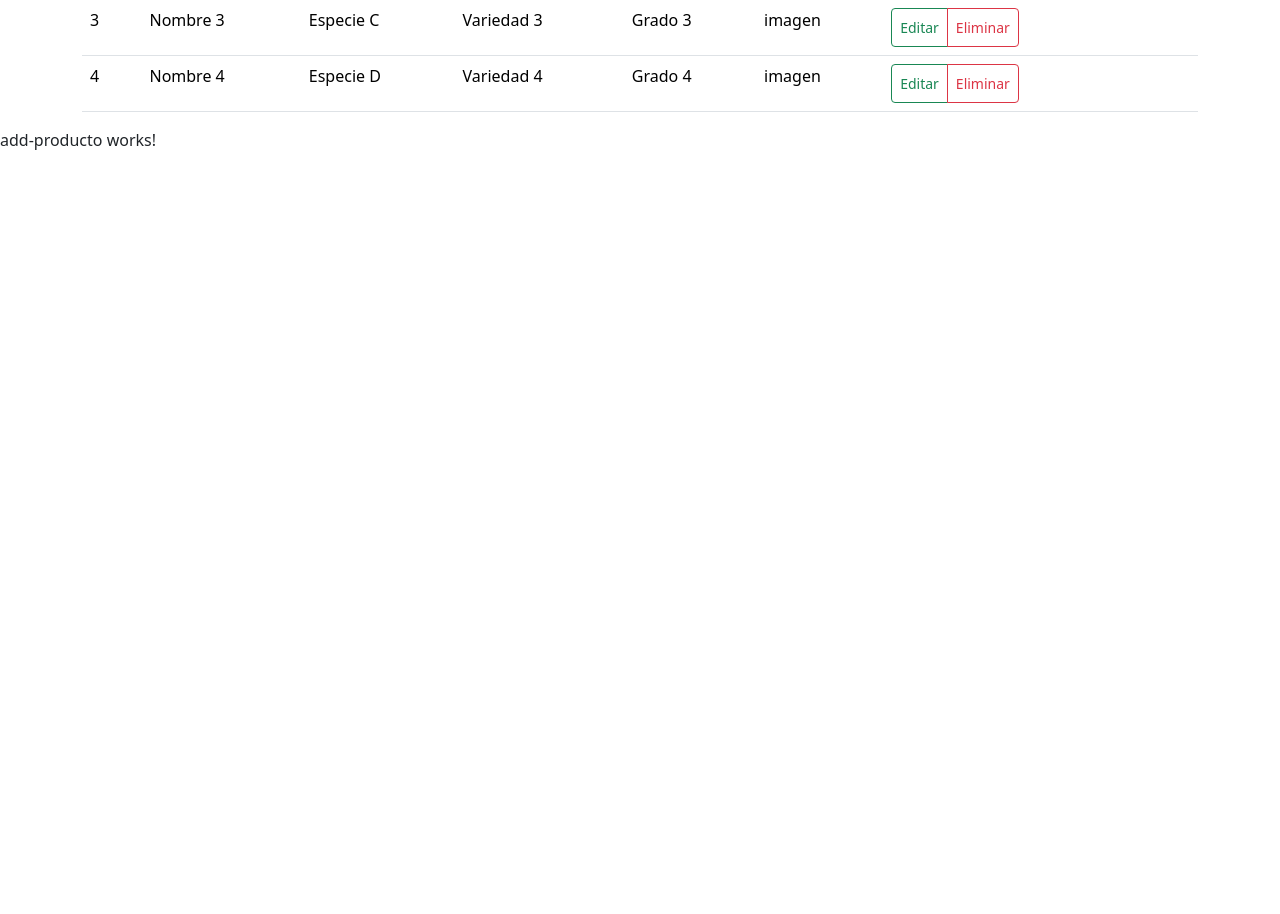
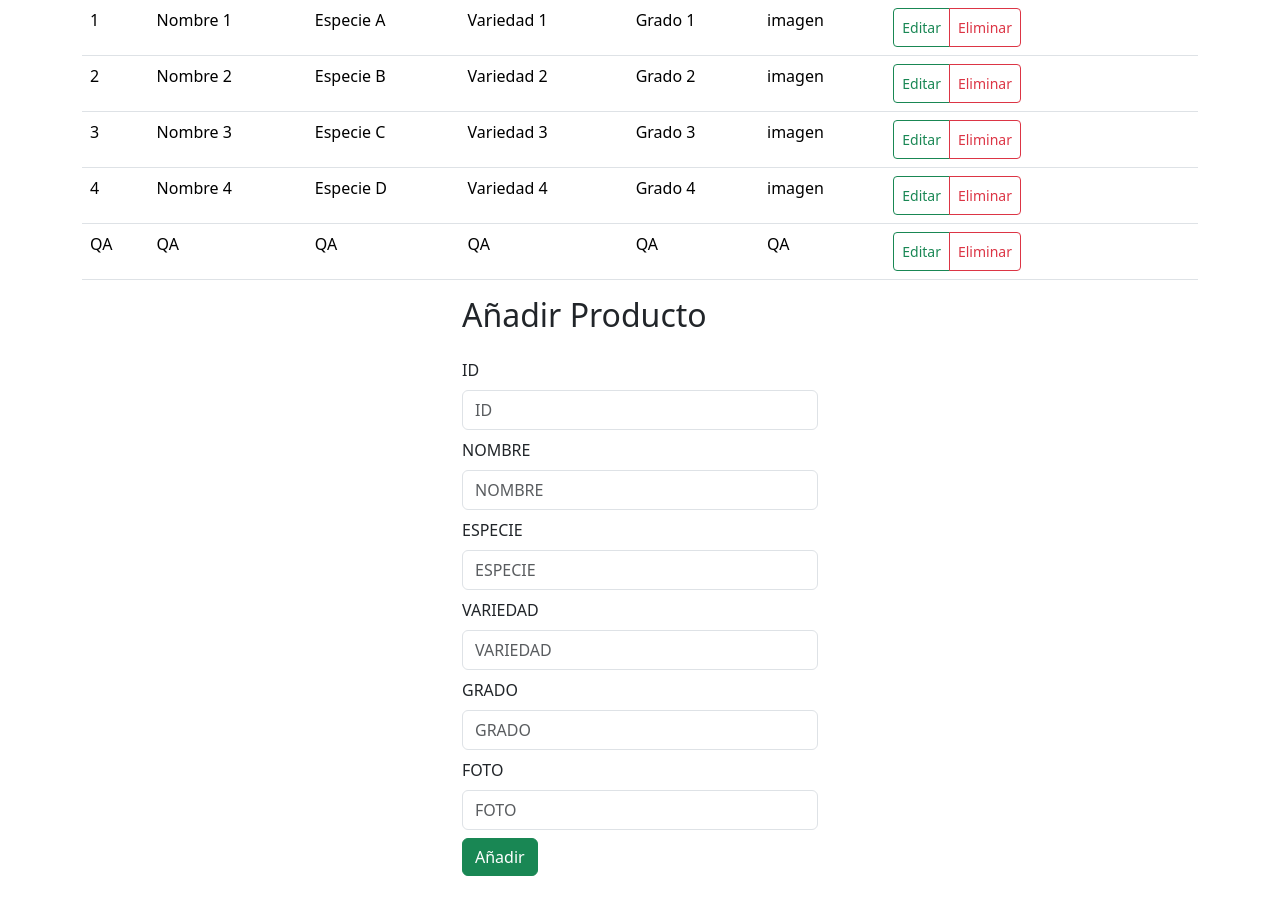
Before and after one commit to Kmylho/PruebaTecnicaAngular, an Angular app: page /add-producto in a window 1280 px wide. Shown: the part 520-1434 px from the top of the page. Before the commit the page ends 800 px from the top, so only its background shows below. Built offline with nearby package versions, Linux system fonts and the light colour scheme; data requests are answered from the project's data file.

Commit message:
Añadir completado

```diff
--- a/db.json
+++ b/db.json
@@ -37,6 +37,15 @@
       "id": "4",
       "variedad": "Variedad 4",
       "color": "Color D"
+    },
+    {
+      "id": "QA",
+      "grado": ""
+    },
+    {
+      "id": "QA2",
+      "variedad": "QA3",
+      "color": "QA4"
     }
   ],
   "productosDB": [
@@ -71,6 +80,14 @@
       "variedad": "Variedad 4",
       "grado": "Grado 4",
       "foto": "imagen"
+    },
+    {
+      "id": "QA",
+      "nombre": "QA",
+      "especie": "QA",
+      "variedad": "QA",
+      "grado": "QA",
+      "foto": "QA"
     }
   ]
 }
--- a/src/app/grado/add-grado/add-grado.component.html
+++ b/src/app/grado/add-grado/add-grado.component.html
@@ -7,11 +7,11 @@
         </div>
         <div class="form-group">
           <label>ID</label>
-          <input type="text" formControlName="id" class="form-control" />
+          <input type="text" formControlName="id" class="form-control" placeholder="ID">
         </div>
         <div class="form-group">
           <label>GRADO</label>
-          <input type="text" formControlName="grado" class="form-control" />
+          <input type="text" formControlName="grado" class="form-control" placeholder="GRADO">
         </div>
         <div class="mt-2">
           <button type="submit" class="btn btn-success">Añadir</button>
--- a/src/app/grado/add-grado/add-grado.component.ts
+++ b/src/app/grado/add-grado/add-grado.component.ts
@@ -3,7 +3,6 @@ import { CommonModule } from '@angular/common';
 import { FormGroup, FormBuilder, FormControl, ReactiveFormsModule } from '@angular/forms';
 import { ToastrService } from 'ngx-toastr';
 import { ServiceGradoService } from 'src/app/services/service-grado.service';
-import { ResourceLoader } from '@angular/compiler';
 
 @Component({
   selector: 'app-add-grado',
--- a/src/app/producto/add-producto/add-producto.component.html
+++ b/src/app/producto/add-producto/add-producto.component.html
@@ -1 +1,38 @@
-<p>add-producto works!</p>
+<div class="container">
+  <div class="row">
+    <div class="col-md-4 col-lg-4 offset-md-4 col-sm-12 mb-5">
+      <form [formGroup]="FormData" role="form" (ngSubmit)="onSubmit(FormData.value)">
+        <div class="form-group mb-3">
+          <h2>Añadir Producto</h2>
+        </div>
+        <div class="form-group">
+          <label>ID</label>
+          <input type="text" formControlName="id" class="form-control" placeholder="ID">
+        </div>
+        <div class="form-group">
+          <label>NOMBRE</label>
+          <input type="text" formControlName="nombre" class="form-control" placeholder="NOMBRE">
+        </div>
+        <div class="form-group">
+          <label>ESPECIE</label>
+          <input type="text" formControlName="especie" class="form-control" placeholder="ESPECIE">
+        </div>
+        <div class="form-group">
+          <label>VARIEDAD</label>
+          <input type="text" formControlName="variedad" class="form-control" placeholder="VARIEDAD">
+        </div>
+        <div class="form-group">
+          <label>GRADO</label>
+          <input type="text" formControlName="grado" class="form-control" placeholder="GRADO">
+        </div>
+        <div class="form-group">
+          <label>FOTO</label>
+          <input type="text" formControlName="foto" class="form-control" placeholder="FOTO">
+        </div>
+        <div class="mt-2">
+          <button type="submit" class="btn btn-success">Añadir</button>
+        </div>
+      </form>
+    </div>
+  </div>
+</div>
--- a/src/app/producto/add-producto/add-producto.component.ts
+++ b/src/app/producto/add-producto/add-producto.component.ts
@@ -1,13 +1,53 @@
 import { Component } from '@angular/core';
 import { CommonModule } from '@angular/common';
-
+import { FormGroup, FormBuilder, FormControl, ReactiveFormsModule } from '@angular/forms';
+import { ToastrService } from 'ngx-toastr';
+import { ServiceProductoService } from 'src/app/services/service-producto.service';
 @Component({
   selector: 'app-add-producto',
   standalone: true,
-  imports: [CommonModule],
+  imports: [CommonModule, ReactiveFormsModule],
   templateUrl: './add-producto.component.html',
   styleUrls: ['./add-producto.component.css']
 })
 export class AddProductoComponent {
 
+  FormData!: FormGroup;
+  isloading!: boolean;
+
+  constructor(
+    private builder: FormBuilder,
+    private producto: ServiceProductoService,
+    private toastr: ToastrService
+  ) {}
+
+  ngOnInit(): void {
+    this.FormData = this.builder.group({
+      id: new FormControl(''),
+      nombre: new FormControl(''),
+      especie: new FormControl(''),
+      variedad: new FormControl(''),
+      grado: new FormControl(''),
+      foto: new FormControl(''),
+    });
+  }
+
+  reset() {
+    this.FormData = this.builder.group({
+      id: new FormControl(''),
+      grado: new FormControl(''),
+    });
+  }
+
+  onSubmit(formData: any) {
+    this.producto.postProducto(formData).subscribe((res) => {
+      this.toastr.success('Grado Añadido');
+      setTimeout(() => {
+        this.reset();
+      }, 2000);
+    });
+  }
+
+
+
 }
--- a/src/app/producto/producto.component.ts
+++ b/src/app/producto/producto.component.ts
@@ -10,6 +10,7 @@ import { ToastrService } from 'ngx-toastr';
   selector: 'app-producto',
   standalone: true,
   imports: [CommonModule,RouterModule, AddProductoComponent, EditProductoComponent],
+  providers: [ServiceProductoService],
   templateUrl: './producto.component.html',
   styleUrls: ['./producto.component.css']
 })
--- a/src/app/variedad/add-variedad/add-variedad.component.html
+++ b/src/app/variedad/add-variedad/add-variedad.component.html
@@ -1 +1,26 @@
-<p>add-variedad works!</p>
+<div class="container">
+  <div class="row">
+    <div class="col-md-4 col-lg-4 offset-md-4 col-sm-12 mb-5">
+      <form [formGroup]="FormData" role="form" (ngSubmit)="onSubmit(FormData.value)">
+        <div class="form-group mb-3">
+          <h2>Añadir Variedad</h2>
+        </div>
+        <div class="form-group">
+          <label>ID</label>
+          <input type="text" formControlName="id" class="form-control" placeholder="ID">
+        </div>
+        <div class="form-group">
+          <label>VARIEDAD</label>
+          <input type="text" formControlName="variedad" class="form-control" placeholder="VARIEDAD">
+        </div>
+        <div class="form-group">
+          <label>COLOR</label>
+          <input type="text" formControlName="color" class="form-control" placeholder="COLOR">
+        </div>
+        <div class="mt-2">
+          <button type="submit" class="btn btn-success">Añadir</button>
+        </div>
+      </form>
+    </div>
+  </div>
+</div>
--- a/src/app/variedad/add-variedad/add-variedad.component.ts
+++ b/src/app/variedad/add-variedad/add-variedad.component.ts
@@ -1,13 +1,52 @@
 import { Component } from '@angular/core';
 import { CommonModule } from '@angular/common';
+import { FormGroup, FormBuilder, FormControl, ReactiveFormsModule } from '@angular/forms';
+import { ToastrService } from 'ngx-toastr';
+import { ServiceVariedadService } from 'src/app/services/service-variedad.service';
 
 @Component({
   selector: 'app-add-variedad',
   standalone: true,
-  imports: [CommonModule],
+  imports: [CommonModule, ReactiveFormsModule],
   templateUrl: './add-variedad.component.html',
   styleUrls: ['./add-variedad.component.css']
 })
 export class AddVariedadComponent {
 
+  FormData!: FormGroup;
+  isloading!: boolean;
+
+  constructor(
+    private builder: FormBuilder,
+    private variedad: ServiceVariedadService,
+    private toastr: ToastrService
+  ) {}
+
+  ngOnInit(): void {
+    this.FormData = this.builder.group({
+      id: new FormControl(''),
+      variedad: new FormControl(''),
+      color: new FormControl(''),
+    });
+  }
+
+  reset() {
+    this.FormData = this.builder.group({
+      id: new FormControl(''),
+      variedad: new FormControl(''),
+      color: new FormControl(''),
+    });
+  }
+
+  onSubmit(formData: any) {
+    this.variedad.postVariedad(formData).subscribe((res) => {
+      this.toastr.success('Grado Añadido');
+      setTimeout(() => {
+        this.reset();
+      }, 2000);
+    });
+  }
+
+
+
 }
--- a/src/app/variedad/variedad.component.html
+++ b/src/app/variedad/variedad.component.html
@@ -10,7 +10,7 @@
               <th scope="col">COLOR</th>
               <th scope="col">
                 <div>
-                  <a [routerLink]="['/add-variedades']" class="p-2">
+                  <a [routerLink]="['/add-variedad']" class="p-2">
                     <button class="btn btn-primary">Añadir variedad</button>
                   </a>
                 </div>
--- a/src/app/variedad/variedad.component.ts
+++ b/src/app/variedad/variedad.component.ts
@@ -10,6 +10,7 @@ import { ToastrService } from 'ngx-toastr';
   selector: 'app-variedad',
   standalone: true,
   imports: [CommonModule,RouterModule, AddVariedadComponent, EditVariedadComponent],
+  providers: [ServiceVariedadService],
   templateUrl: './variedad.component.html',
   styleUrls: ['./variedad.component.css']
 })
```
